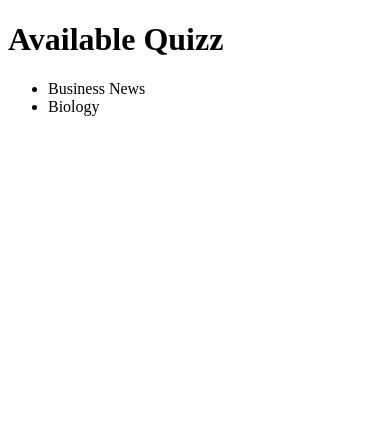
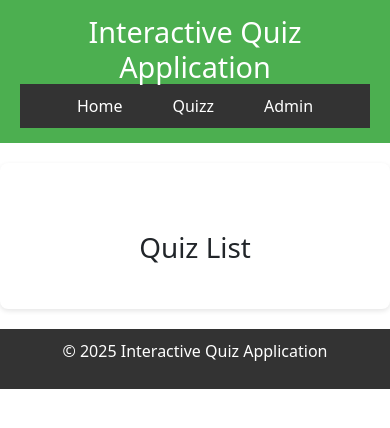
Before and after one commit to IA-LINK/Interactive-Quiz-, a Django app: page /quizz/quizz/ in a window 390 px wide. Shown: the top 428 px of the page. Run offline with Django 5.2, Linux system fonts and the light colour scheme; data comes from the database, SQL or seed files in the repository.

Commit message:
Responsive, DynamicREST andAPI

```diff
--- a/quizz/forms.py
+++ b/quizz/forms.py
@@ -1,3 +1,4 @@
+# forms.py
 from django import forms
 from .models import Quiz, Question, Option
 
--- a/quizz/templates/base.html
+++ b/quizz/templates/base.html
@@ -8,6 +8,7 @@
     <!--<link rel="stylesheet" href="{% static 'css/styles.css' %}"> -->
     <link rel="stylesheet" href="https://cdn.jsdelivr.net/npm/bootstrap@5.3.0-alpha3/dist/css/bootstrap.min.css">
     <link rel="stylesheet" href="{% static 'css/styles.css' %}">
+    <link href="https://cdn.jsdelivr.net/npm/bootstrap@5.3.0-alpha1/dist/css/bootstrap.min.css" rel="stylesheet">
 </head>
 <body>
     <header>
@@ -20,6 +21,9 @@
             </ul>
         </nav>
     </header>
+ <!-- Bootstrap JS and dependencies -->
+ <script src="https://cdn.jsdelivr.net/npm/@popperjs/core@2.11.6/dist/umd/popper.min.js"></script>
+ <script src="https://cdn.jsdelivr.net/npm/bootstrap@5.3.0-alpha1/dist/js/bootstrap.min.js"></script>
 
     <main>
         {% block content %}
--- a/quizz/templates/quizz/quiz_list.html
+++ b/quizz/templates/quizz/quiz_list.html
@@ -1,16 +1,21 @@
-<!DOCTYPE html>
-<html>
-<head>
-    <title>Quiz List</title>
+<!-- quiz_list.html -->
+{% extends 'base.html' %}
 
-
-</head>
-<body>
-    <h1>Available Quizz</h1>
-    <ul>
-        {% for quiz in quizz %}
-            <li>{{ quiz.title }}</li>
+{% block content %}
+<div class="container mt-5">
+    <h1 class="text-center mb-4">Quiz List</h1>
+    <div class="row">
+        {% for quiz in quizzes %}
+        <div class="col-md-4 mb-4">
+            <div class="card">
+                <div class="card-body">
+                    <h5 class="card-title">{{ quiz.title }}</h5>
+                    <p class="card-text">{{ quiz.description }}</p>
+                    <a href="{% url 'quiz_detail' quiz.id %}" class="btn btn-primary">Take Quiz</a>
+                </div>
+            </div>
+        </div>
         {% endfor %}
-    </ul>
-</body>
-</html>
+    </div>
+</div>
+{% endblock %}
--- a/quizz/views.py
+++ b/quizz/views.py
@@ -2,6 +2,7 @@
 from .models import Quiz, Question, Option, Result
 from django.contrib.auth.decorators import login_required, user_passes_test
 from rest_framework.response import Response
+from .forms import QuizForm, QuestionForm, OptionForm
 from rest_framework.views import APIView
 from .serializers import QuizSerializer
 from django.contrib import messages
@@ -100,7 +101,6 @@
     quizz = Quiz.objects.all()
     return render(request, 'quizz/admin_quiz_list.html', {'quizz': quizz})
 
-from django.contrib.auth.decorators import login_required, user_passes_test
 
 @login_required
 @user_passes_test(lambda u: u.is_staff)  # Restrict to staff users
@@ -141,3 +141,30 @@
         return redirect('take_quiz', quiz_id=quiz.id)
 
     return render(request, 'quizz/take_quiz.html', {'quiz': quiz, 'question': question})
+
+def admin_add_quiz(request):
+    if request.method == 'POST':
+        quiz_form = QuizForm(request.POST)
+        if quiz_form.is_valid():
+            quiz_form.save()
+            return redirect('admin_quiz_list')
+    else:
+        quiz_form = QuizForm()
+    return render(request, 'admin_add_quiz.html', {'quiz_form': quiz_form})
+
+def admin_add_question(request, quiz_id):
+    quiz = Quiz.objects.get(id=quiz_id)
+    if request.method == 'POST':
+        question_form = QuestionForm(request.POST)
+        option_form = OptionForm(request.POST)
+        if question_form.is_valid() and option_form.is_valid():
+            question = question_form.save(commit=False)
+            question.quiz = quiz
+            question.save()
+            option_form.save(commit=False).question = question
+            option_form.save()
+            return redirect('admin_quiz_list')
+    else:
+        question_form = QuestionForm()
+        option_form = OptionForm()
+    return render(request, 'admin_add_question.html', {'question_form': question_form, 'option_form': option_form})
```
Also changed, not shown: quizz/templates/api_views.py (added, +11 -0 lines), quizz/templates/quizz/admin_add_quiz.html (+10 -18 lines).
